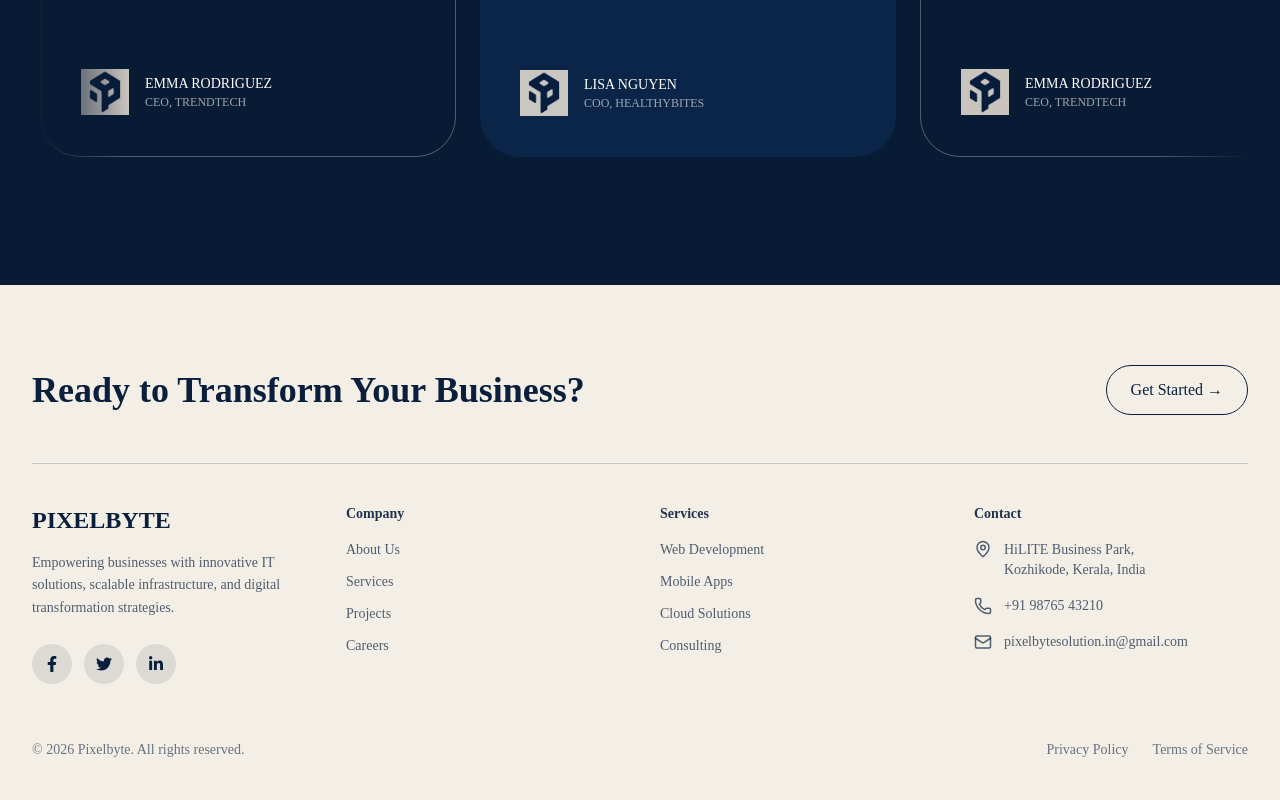
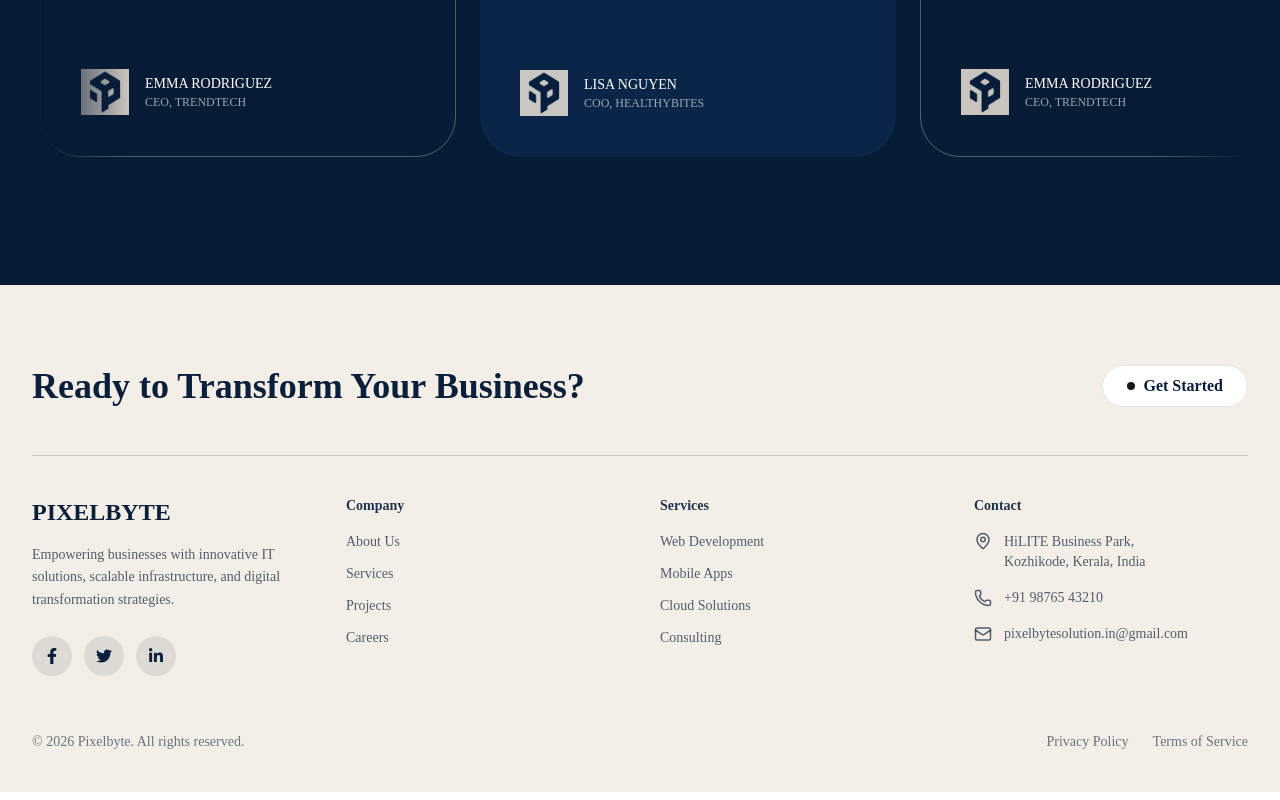
Before and after one commit to pixelbytesolution/pixelbyte-web, a Next.js app: page / in a window 1280 px wide. Shown: the part 7286-8086 px from the top of the page. Built offline with nearby package versions, Linux system fonts and the light colour scheme.

Commit message:
feat(footer): introduce interactive hover button for get started
- replace static button with a reusable `InteractiveHoverButton` component
- improve button styling and interactivity for better user experience

```diff
--- a/components/footer/Footer.tsx
+++ b/components/footer/Footer.tsx
@@ -4,6 +4,7 @@
 import Link from "next/link";
 import { Mail, Phone, MapPin } from "lucide-react";
 import { FaFacebookF, FaTwitter, FaLinkedinIn } from "react-icons/fa";
+import { InteractiveHoverButton } from "../ui/interactive-hover-button";
 
 export default function Footer() {
   return (
@@ -15,12 +16,7 @@
             Ready to Transform Your Business?
           </h2>
 
-          <button
-            className="px-6 py-3 rounded-full border border-[#0A1F3C] text-[#0A1F3C]
-            hover:bg-[#0A1F3C] hover:text-white transition-all duration-300"
-          >
-            Get Started →
-          </button>
+          <InteractiveHoverButton> Get Started </InteractiveHoverButton>
         </div>
 
         {/* Divider */}
```
